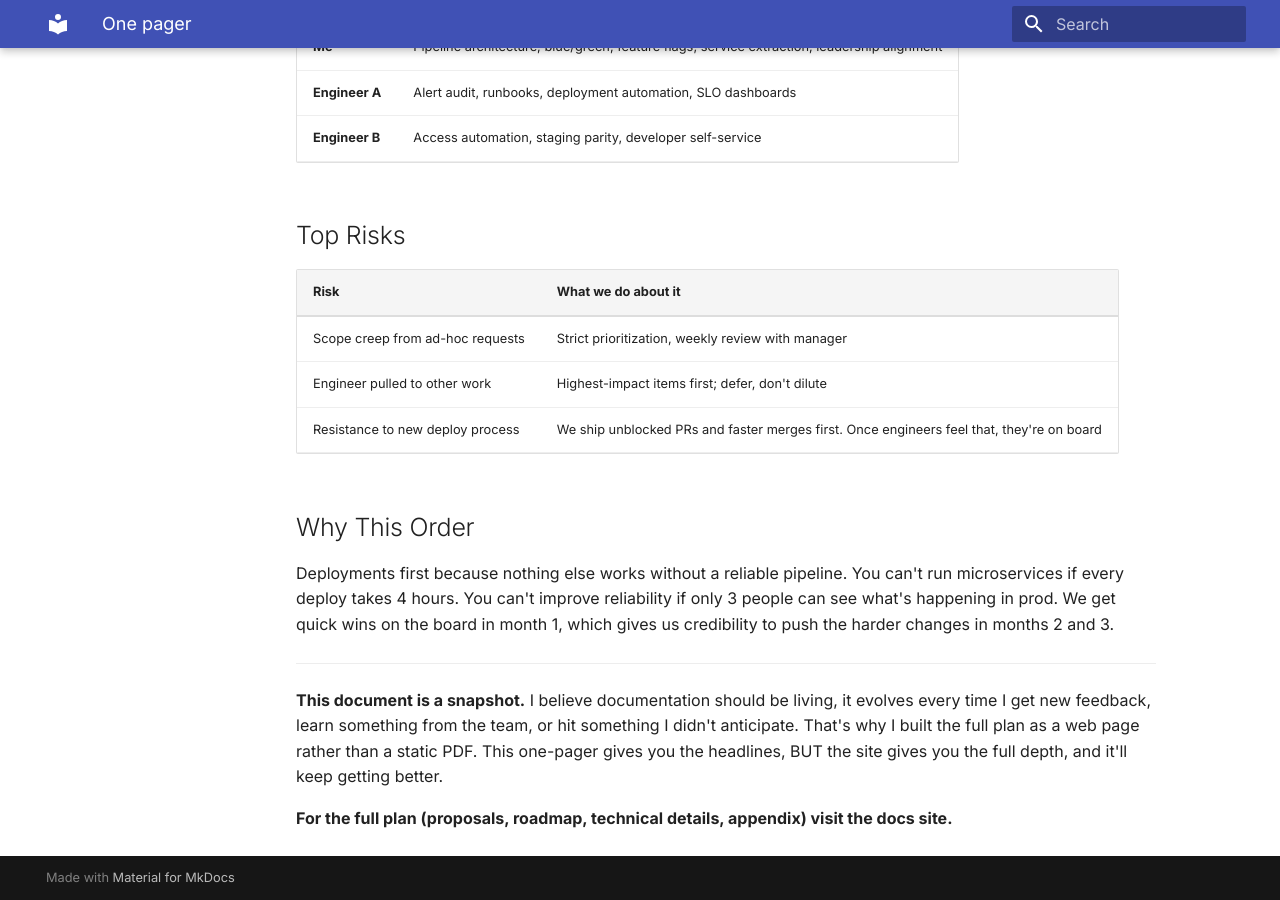
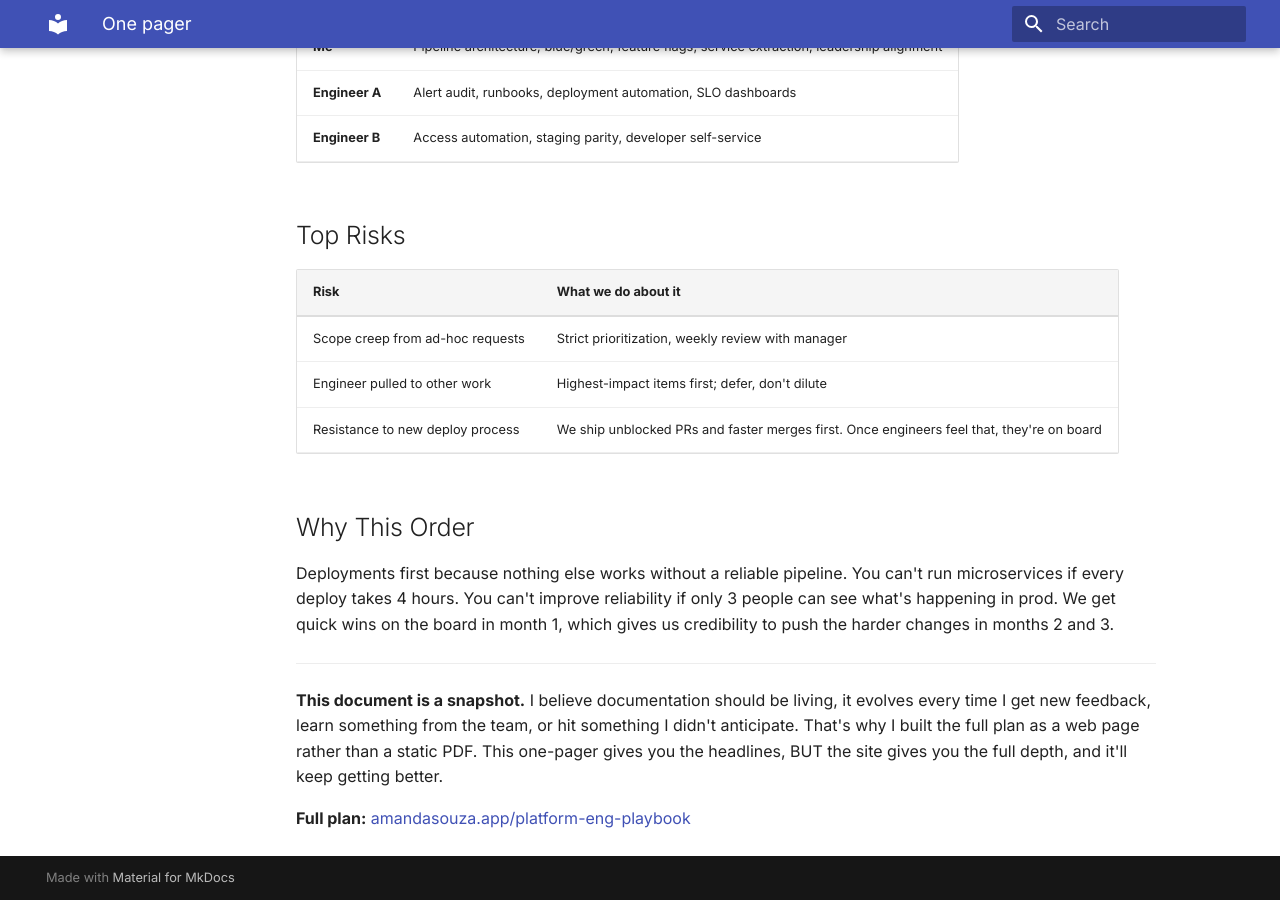
Before and after one commit to aminueza/platform-eng-playbook, an MkDocs documentation site: the page built from docs/one-pager.md, in a window 1280 px wide and 900 px high, scrolled down 2991 px. Built offline with MkDocs 1.6.1 and Material for MkDocs 9.7.7, drawn with Linux system fonts in a browser that asks for light colours.

Commit message:
feat(one-pager): add full report link to amandasouza.app

```diff
--- a/docs/one-pager.md
+++ b/docs/one-pager.md
@@ -91,4 +91,4 @@ Deployments first because nothing else works without a reliable pipeline. You ca
 
 **This document is a snapshot.** I believe documentation should be living, it evolves every time I get new feedback, learn something from the team, or hit something I didn't anticipate. That's why I built the full plan as a web page rather than a static PDF. This one-pager gives you the headlines, BUT the site gives you the full depth, and it'll keep getting better.
 
-**For the full plan (proposals, roadmap, technical details, appendix) visit the docs site.**
+**Full plan:** [amandasouza.app/platform-eng-playbook](https://www.amandasouza.app/platform-eng-playbook)
```
